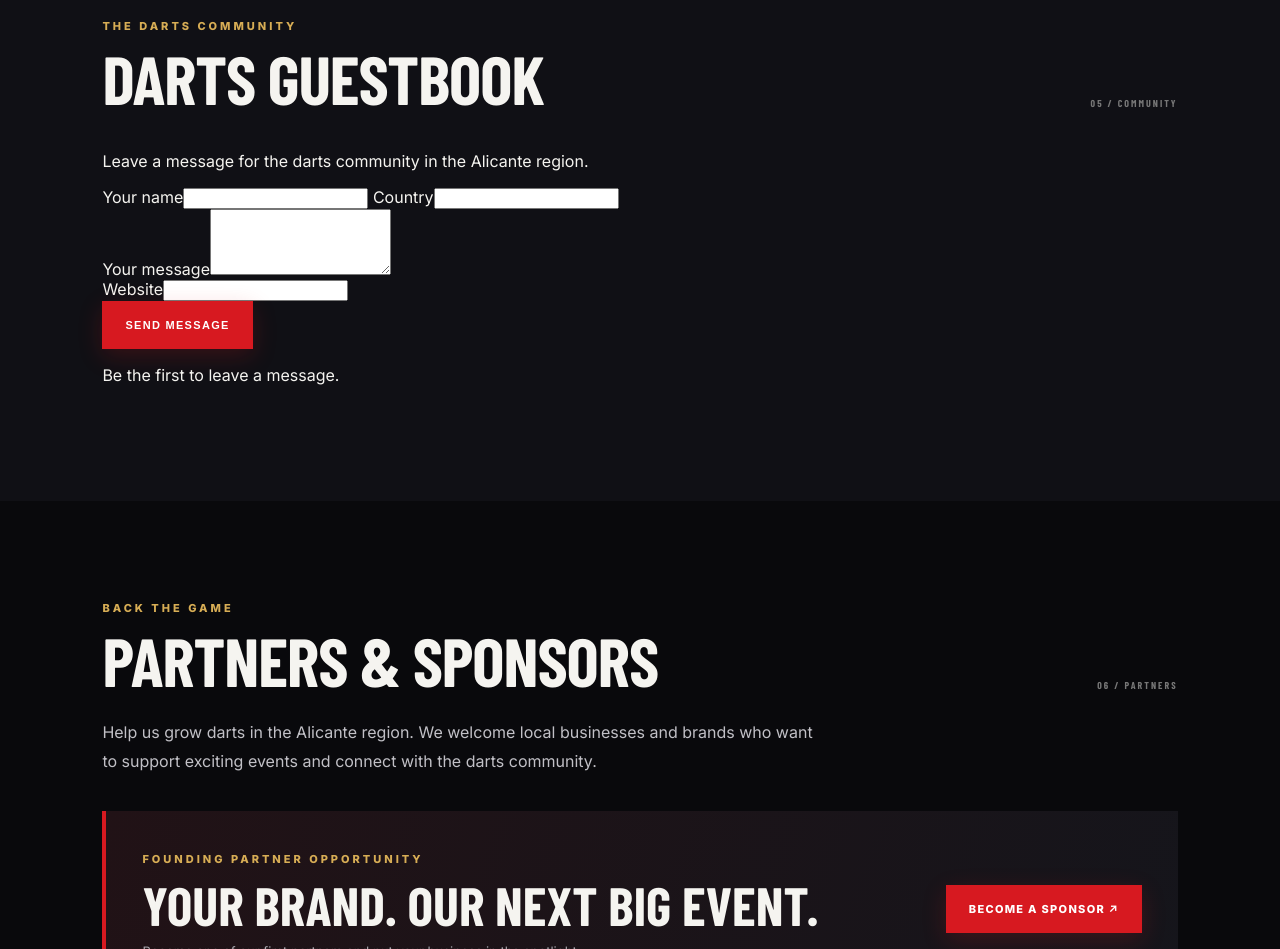
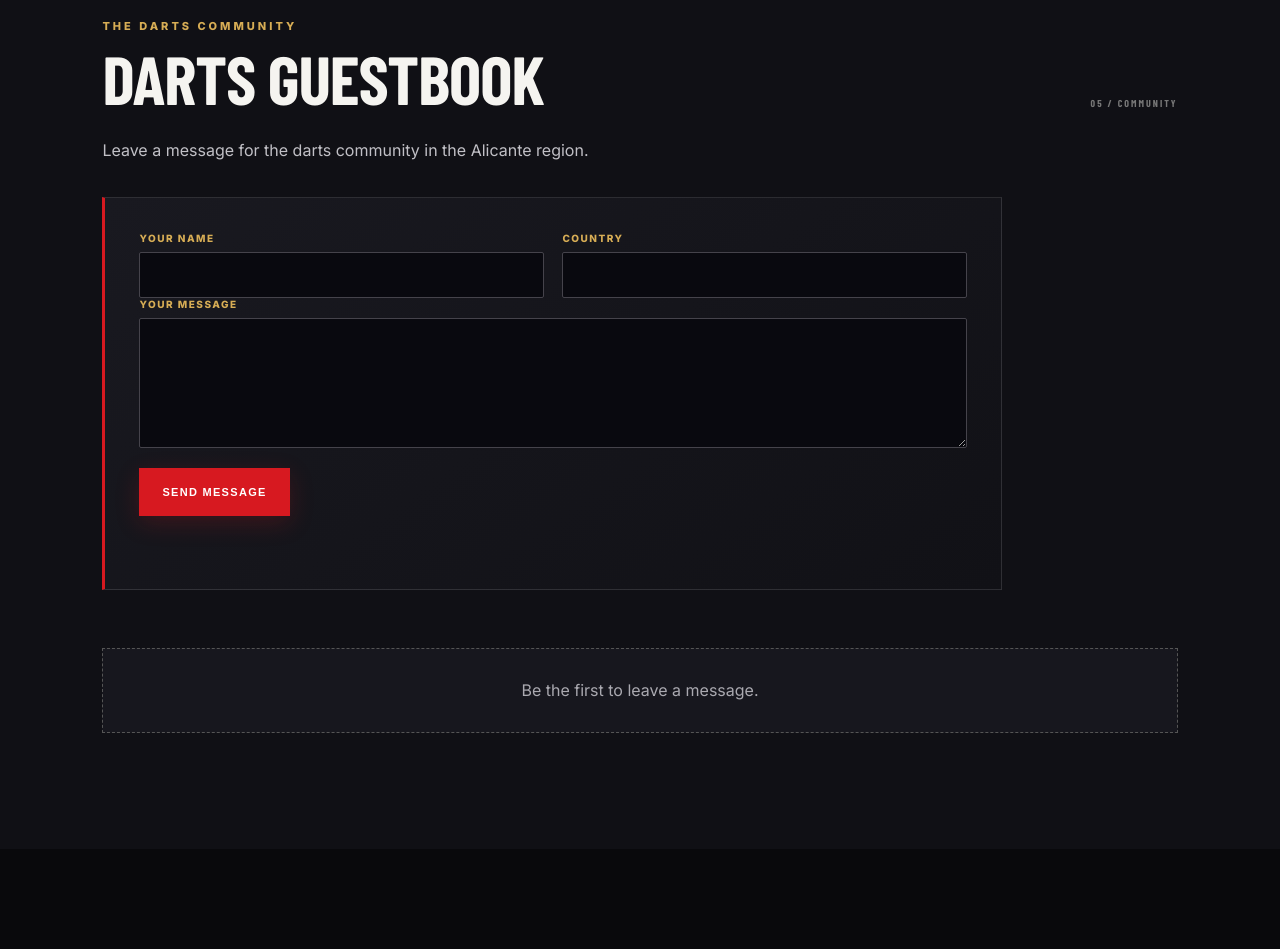
Before and after one commit to tournamentsdarts-hue/darts-tournaments-website, a plain HTML site: page index.html in a window 1280 px wide. Shown: the part 3420-4369 px from the top of the page. Drawn offline with nearby package versions, Linux system fonts and the light colour scheme; no server answers; a web font is replaced by a local one.

Commit message:
Add guestbook styling

```diff
--- a/styles.css
+++ b/styles.css
@@ -91,3 +91,24 @@
 .quest-cta span{font-size:20px;color:#ffdc7a}
 .quest-note{font-size:11px;color:#b9a98b;letter-spacing:.5px;margin:17px 0 0}
 @media(max-width:760px){.quest-feature-inner{grid-template-columns:1fr;gap:30px}.quest-poster-wrap{width:min(100%,430px)}.quest-feature-copy{text-align:center;margin:0 auto}.quest-description{margin-left:auto;margin-right:auto}.quest-feature-copy h2{font-size:clamp(42px,12vw,66px)}}
+
+
+/* Darts Guestbook */
+.guestbook-intro{color:#c1c0c6;line-height:1.8;max-width:760px;margin:-15px 0 32px}
+.guestbook-form{max-width:900px;margin:0 0 42px;padding:clamp(20px,4vw,34px);background:linear-gradient(145deg,#191920,#111116);border:1px solid #ffffff1b;border-left:3px solid var(--red)}
+.guestbook-fields{display:grid;grid-template-columns:repeat(2,minmax(0,1fr));gap:18px}
+.guestbook-form label{display:flex;flex-direction:column;gap:8px;color:var(--gold);font-size:10px;font-weight:900;letter-spacing:1.5px;text-transform:uppercase}
+.guestbook-form input,.guestbook-form select,.guestbook-form textarea{width:100%;min-height:46px;padding:12px 14px;background:#09090f;color:var(--white);border:1px solid #45434b;border-radius:2px;font:500 14px Inter,Arial,sans-serif;letter-spacing:0;text-transform:none}
+.guestbook-form textarea{min-height:130px;resize:vertical;line-height:1.6}
+.guestbook-form input:focus,.guestbook-form select:focus,.guestbook-form textarea:focus{outline:2px solid var(--gold);outline-offset:2px;border-color:var(--gold)}
+.guestbook-form .guestbook-message-field{grid-column:1/-1}
+.guestbook-form button,.guestbook-submit{margin-top:20px;cursor:pointer}
+.guestbook-trap{position:absolute!important;left:-10000px!important;width:1px!important;height:1px!important;overflow:hidden!important}
+.guestbook-status{min-height:24px;margin:15px 0 0;color:var(--gold);font-size:13px;line-height:1.6}
+.guestbook-messages{display:grid;grid-template-columns:repeat(2,minmax(0,1fr));gap:16px}
+.guestbook-message{padding:22px;background:linear-gradient(145deg,#191920,#111116);border:1px solid #ffffff1b;border-top:2px solid var(--gold);min-width:0}
+.guestbook-message p{margin:0;color:#dedce1;font-size:14px;line-height:1.8;overflow-wrap:anywhere;white-space:pre-wrap}
+.guestbook-message strong{display:block;margin:0 0 5px;color:#fff;font:800 22px 'Barlow Condensed',sans-serif;text-transform:uppercase;overflow-wrap:anywhere}
+.guestbook-message small{display:block;margin-bottom:13px;color:var(--gold);font-size:10px;font-weight:800;letter-spacing:1.2px;text-transform:uppercase}
+.guestbook-empty{grid-column:1/-1;padding:28px;background:#17171e;border:1px dashed #555;color:var(--muted);text-align:center;line-height:1.7}
+@media(max-width:650px){.guestbook-fields,.guestbook-messages{grid-template-columns:1fr}.guestbook-form .guestbook-message-field{grid-column:auto}.guestbook-form{padding:18px}}
```
